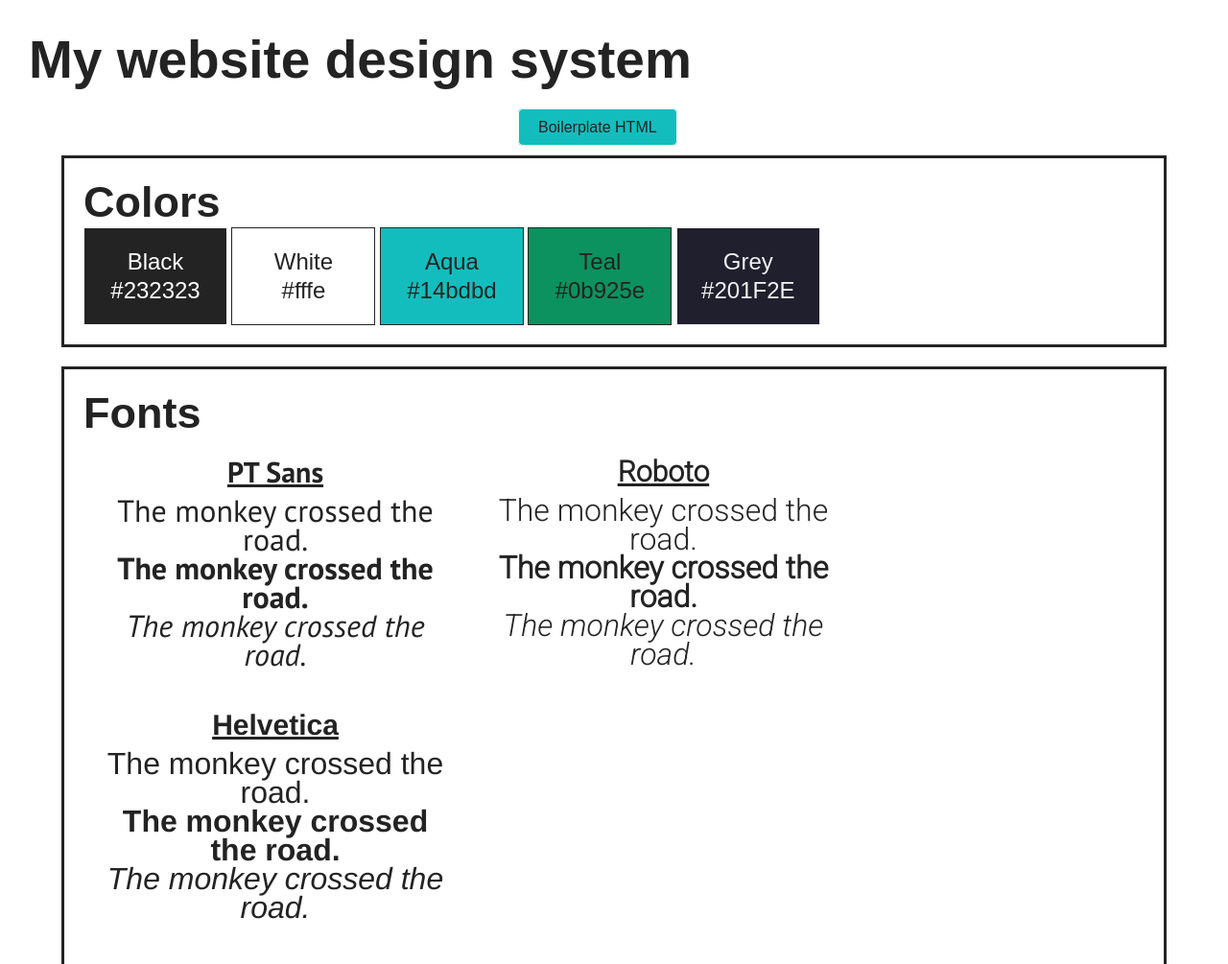
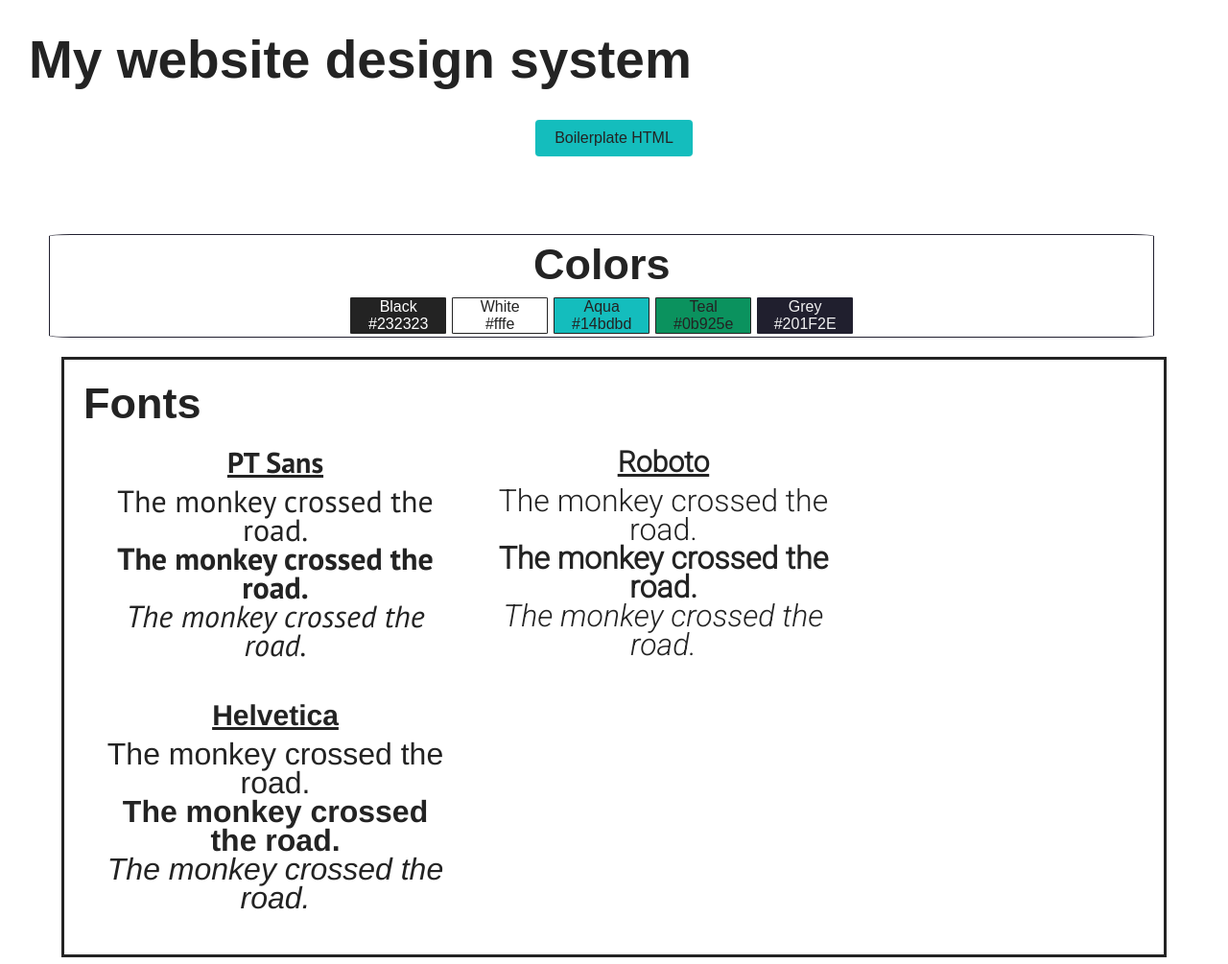
Before and after one commit to christopher-1989/website-design-system, a plain HTML site: page index.html in a window 1280 px wide. Shown: the top 1005 px of the page at 96% size. Drawn offline with Linux system fonts and the light colour scheme.

Commit message:
Rewriting display as flexbox. Refactoring data store as .js file

```diff
--- a/index.html
+++ b/index.html
@@ -30,33 +30,33 @@
             </a>
         </div>
         <div class="colors-container">
-            <h2>
-                Colors
-            </h2>
-            <div class='color' id="black">
+            <h2>Colors</h2>
+            <div class="colors-card-container">
+                <div class='color-card' id="black">
                     Black
                     <br>
                     #232323
                 </div>
-            <div class='color' id="white">
+                <div class='color-card' id="white">
                     White
                     <br>
                     #fffe
                 </div>
-            <div class='color' id="aqua">
+                <div class='color-card' id="aqua">
                     Aqua
                     <br>
                     #14bdbd
                 </div>
-            <div class='color' id="teal">
+                <div class='color-card' id="teal">
                     Teal
                     <br>
                     #0b925e
                 </div>
-            <div class="color" id="grey">
+                <div class="color-card" id="grey">
                     Grey
                     <br>
                     #201F2E
+                </div>
             </div>
         </div>
         <div class="fonts-container">
--- a/styles.css
+++ b/styles.css
@@ -17,26 +17,42 @@ main {
 /* Colors styling */
 
 .colors-container {
-    max-width: 90%;
+    max-width: 90vw;
+    margin-left: 4vw;
+    margin-top: 10vh;
+    justify-content: center;
+    border: #201F2E 1px solid;
+    border-radius: 2%;
+}
+
+.colors-container > h2 {
+    text-align: center;
+    margin: 5px;
+}
+
+.colors-card-container {
+    /* max-width: 90%;
     margin: 20px auto;
     border: 3px solid;
-    padding: 20px;
+    padding: 20px; */
+    display: flex;
+    flex-wrap: wrap;
+    justify-content: center;
 }
 
-.color {
-    display: inline-block;
-    max-width: 700px;
-    width: 150px;
+.color-card {
     text-align: center;
-    line-height: 30px;
-    font-size: 24px;
-    padding: 20px;
+    min-width: 70px;
+    flex:1;
+    border-radius: 2%;
+    margin: 3px;
+    max-width: 100px;
 }
 
 #black {
     background-color: #232323;
     color: white;
-    border: 1px solid;
+    border: #232323 1px solid;
 }
 
 #white {
@@ -53,13 +69,12 @@ main {
 #teal {
     background-color: #0b925e;
     border: 1px solid;
-
 }
 
 #grey {
     background-color: #201F2E;
     color: #fffe;
-    border: 1px solid;
+    border: #201F2E 1px solid;
 }
 
 /* Fonts styling */
@@ -174,8 +189,9 @@ p {
   /* Button styling */
 
   .btn-container {
-      width: 200px;
-      margin: 0 auto;
+      display: flex;
+      min-width: 50px;
+      justify-content: center;
   }
 
   .boilerplate-html-button {
```
Also changed, not shown: stylesStore.js (added, +42 -0 lines). Lines whose indentation alone changed are shown as unchanged.
